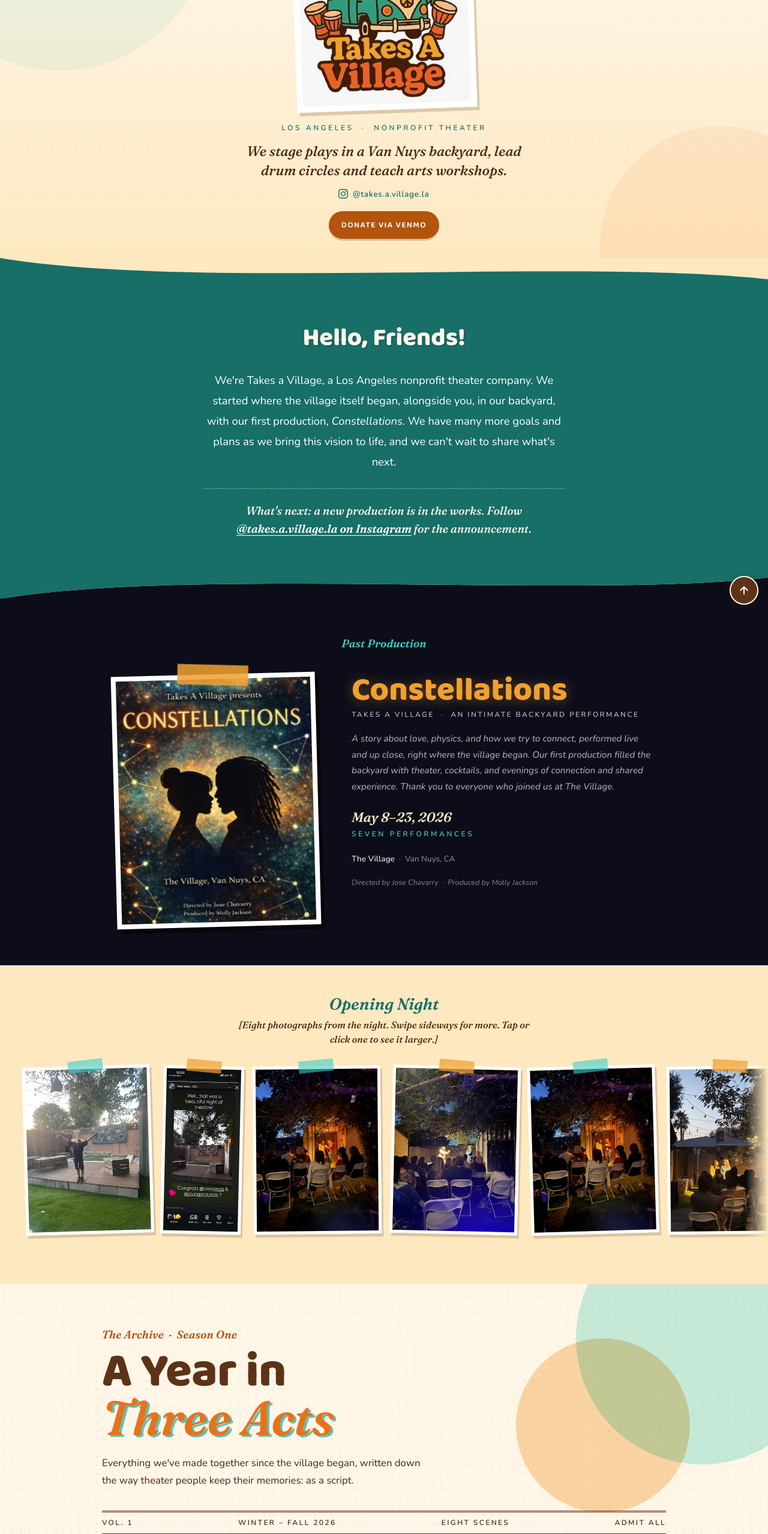
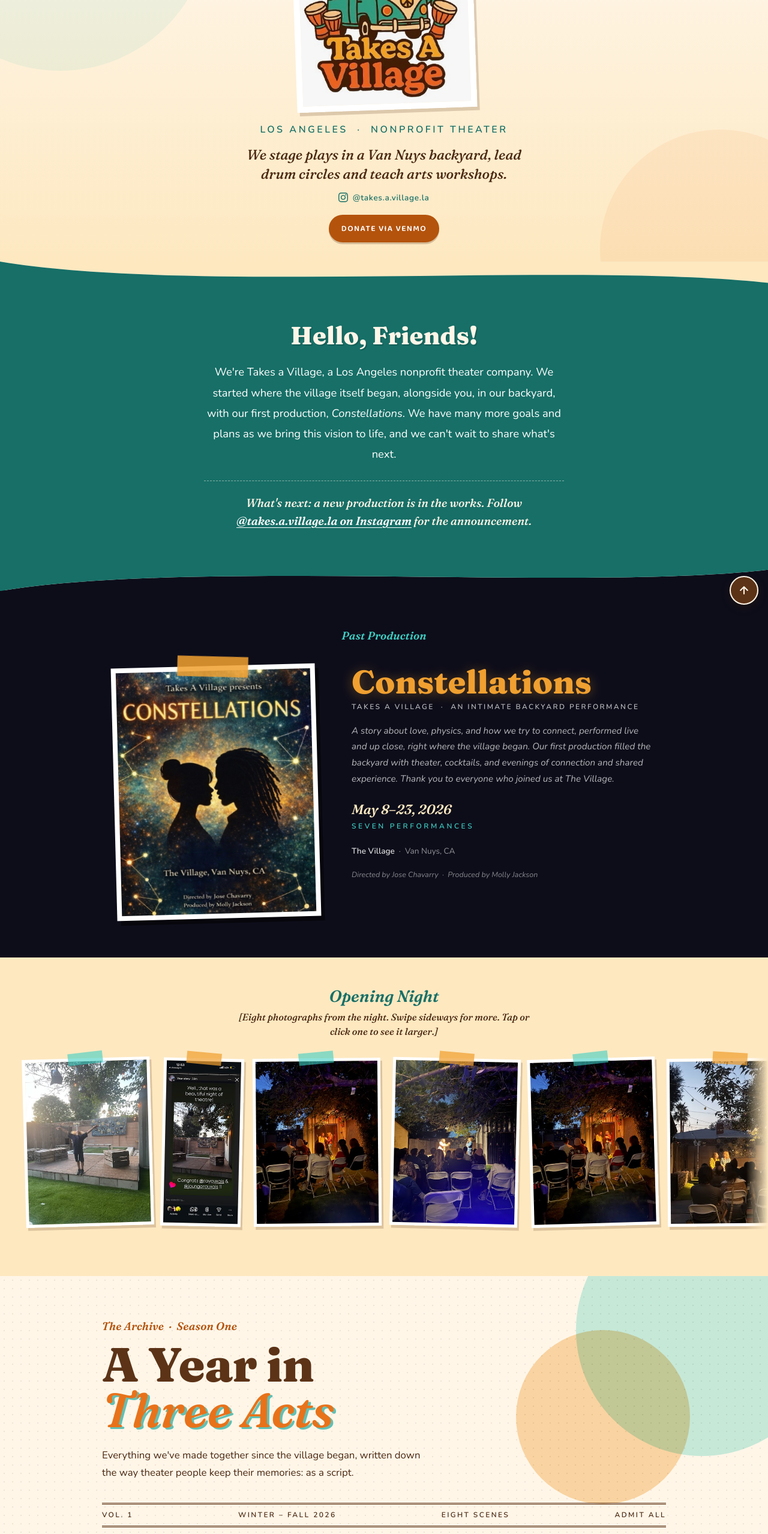
Before and after one commit to gizmo2222/takesavillage, a plain HTML site: page index.html in a window 1280 px wide. Shown: the part 240-2797 px from the top of the page at 60% size. Drawn offline with nearby package versions, Linux system fonts and the light colour scheme.

Commit message:
Set section headings in Fraunces, make the hero tagline larger
Backlog B2: intro, show, archive, scene and curtain-call headings move from Baloo 2 to upright Fraunces.

Tagline 12px to 12.8-16px. Baloo 2 stays on the Donate button and ticket stubs.

Co-Authored-By: Claude Opus 5.5 <noreply@anthropic.com>

```diff
--- a/index.html
+++ b/index.html
@@ -25,7 +25,7 @@
   <link rel="apple-touch-icon" href="logo.png">
   <link rel="preconnect" href="https://fonts.googleapis.com">
   <link rel="preconnect" href="https://fonts.gstatic.com" crossorigin>
-  <link href="https://fonts.googleapis.com/css2?family=Baloo+2:wght@400;600;800&family=Fraunces:ital,opsz,wght@1,9..144,500..700&family=Nunito:ital,wght@0,300;0,400;0,600;1,300;1,400&display=swap" rel="stylesheet">
+  <link href="https://fonts.googleapis.com/css2?family=Baloo+2:wght@400;600;800&family=Fraunces:ital,opsz,wght@0,9..144,600..800;1,9..144,500..700&family=Nunito:ital,wght@0,300;0,400;0,600;1,300;1,400&display=swap" rel="stylesheet">
   <style>
     *, *::before, *::after { box-sizing: border-box; margin: 0; padding: 0; }
 
@@ -228,8 +228,8 @@
 
     .tagline {
       margin-top: 1.4rem;
-      font-size: 0.75rem;
-      letter-spacing: 0.3em;
+      font-size: clamp(0.8rem, 2.6vw, 1rem);
+      letter-spacing: 0.22em;
       text-transform: uppercase;
       color: var(--teal-ink);
       font-weight: 600;
@@ -267,9 +267,10 @@
     }
 
     .intro h2 {
-      font-family: 'Baloo 2', cursive;
+      font-family: 'Fraunces', Georgia, serif;
       font-size: clamp(1.8rem, 5vw, 2.6rem);
       font-weight: 800;
+      line-height: 1.15;
       color: var(--cream);
       text-shadow: 2px 2px 0 rgba(0,0,0,0.15);
       margin-bottom: 1.2rem;
@@ -372,7 +373,7 @@
     }
 
     .show-title {
-      font-family: 'Baloo 2', cursive;
+      font-family: 'Fraunces', Georgia, serif;
       font-size: clamp(2.2rem, 5vw, 3.4rem);
       font-weight: 800;
       color: var(--orange2);
@@ -718,7 +719,7 @@
 
     .archive-title {
       margin-top: 0.8rem;
-      font-family: 'Baloo 2', cursive;
+      font-family: 'Fraunces', Georgia, serif;
       font-weight: 800;
       font-size: clamp(2.6rem, 8vw, 5rem);
       line-height: 0.95;
@@ -876,8 +877,8 @@
 
     .scene-title {
       margin-top: 0.15rem;
-      font-family: 'Baloo 2', cursive;
-      font-weight: 800;
+      font-family: 'Fraunces', Georgia, serif;
+      font-weight: 700;
       font-size: clamp(1.45rem, 3.4vw, 1.9rem);
       line-height: 1.1;
       color: var(--brown);
@@ -1018,8 +1019,8 @@
     .curtain-call .scene-dir { margin-top: 0; }
     .cc-title {
       margin-top: 0.5rem;
-      font-family: 'Baloo 2', cursive;
-      font-weight: 800;
+      font-family: 'Fraunces', Georgia, serif;
+      font-weight: 700;
       font-size: clamp(1.7rem, 4.5vw, 2.4rem);
       line-height: 1.1;
       color: var(--brown);
```
